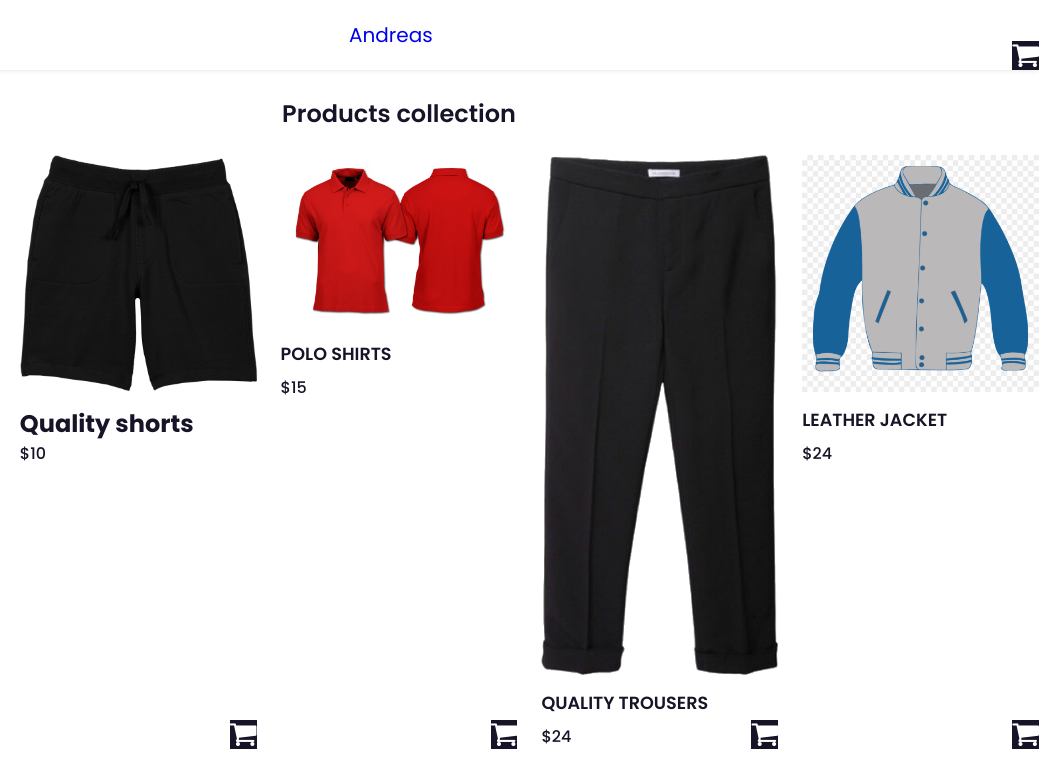
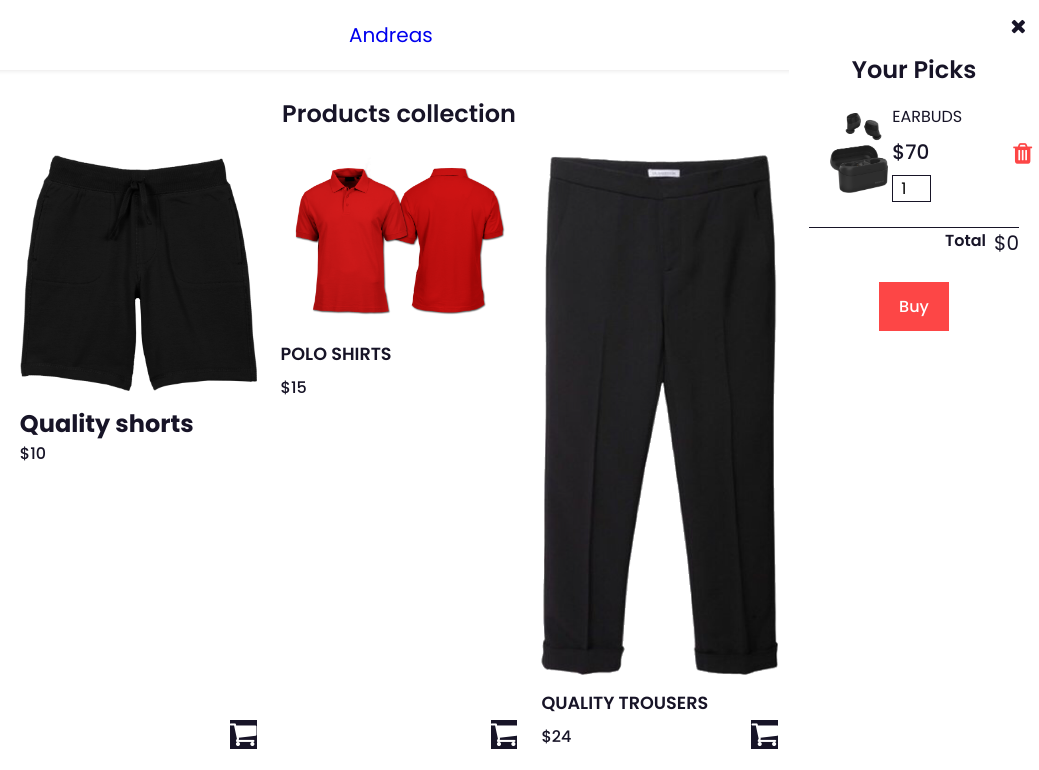
Before and after one commit to Andrew-comm/Shopping-Site, a plain HTML site: page index.html in a window 1280 px wide. Shown: the top 770 px of the page, 241-1280 px from the left. Drawn offline with Linux system fonts and the light colour scheme.

Commit message:
made small adjustments

```diff
--- a/style.css
+++ b/style.css
@@ -60,13 +60,14 @@ header{
 .cart{
     position: fixed;
     top: 0;
-    right: -100%;
-    width: 360px;
+    right: 0;
+    width: 250px;
     min-height: 100vh;
     padding: 20px;
     background: var(--bg-color);
     box-shadow: -2px 0 4px hsl(0, 4%, 15% / 10%);
     transition: 0.3s;
+    margin-left: -3rem;
 }
 .cart.active{
     right: 0;
```
